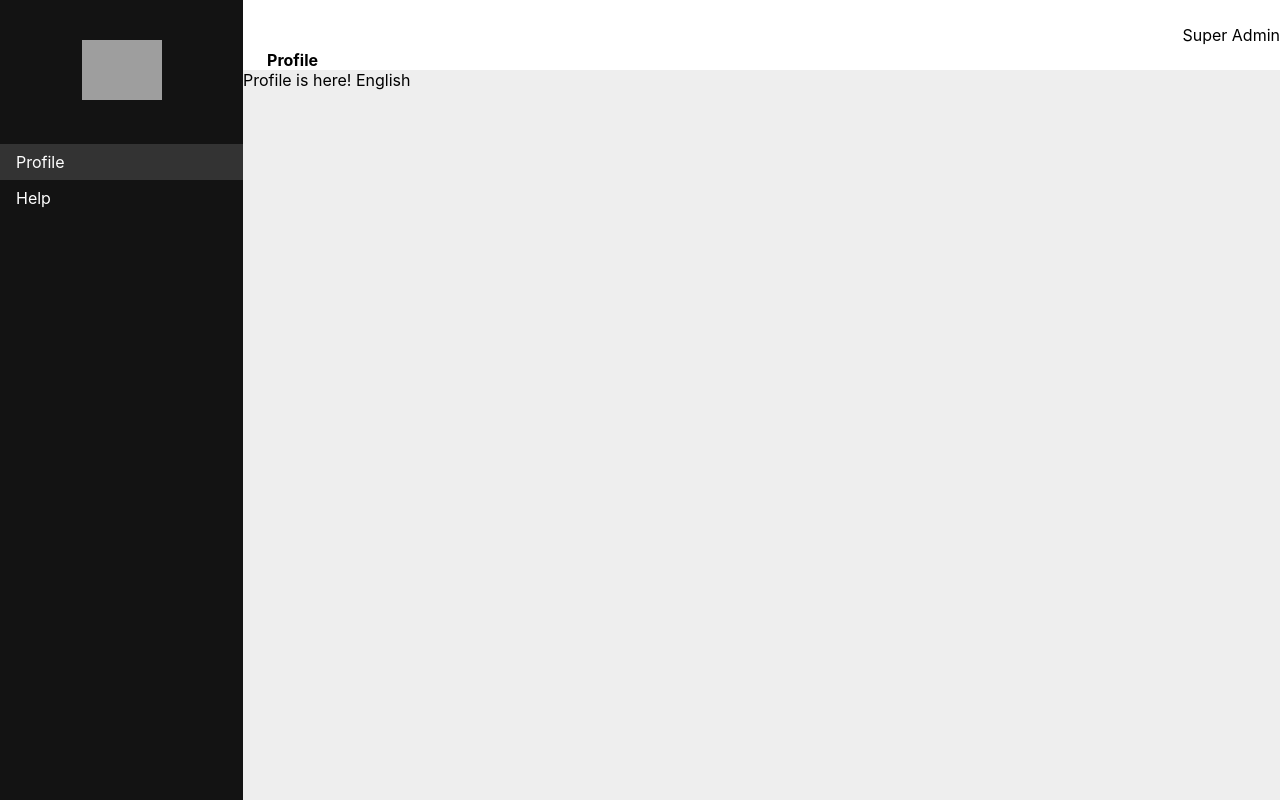
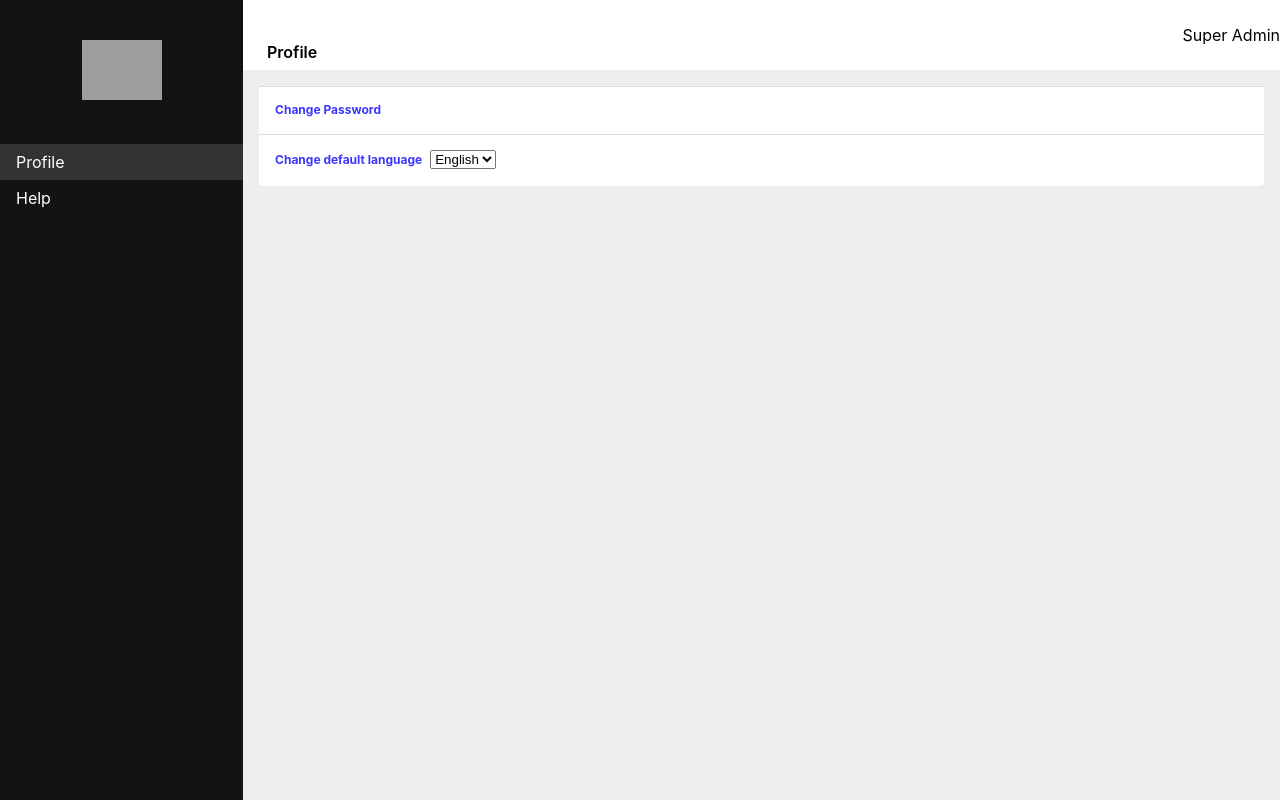
Before and after one commit to kevynsax/idex-code-challenge, a React (Create React App) app: page / in a window 1280 px wide. Built offline with nearby package versions, Linux system fonts and the light colour scheme; grey boxes are pictures that could not be loaded.

Commit message:
Create change language on profile

```diff
--- a/src/actions/index.js
+++ b/src/actions/index.js
@@ -1,6 +1,6 @@
 import {CHANGE_LANGUAGE} from "../constants";
 
-export const changeLanguage = (language) => dispatch => ({
+export const changeLanguage = (language) => ({
     type: CHANGE_LANGUAGE,
     language
 });
--- a/src/components/profile/index.js
+++ b/src/components/profile/index.js
@@ -6,11 +6,35 @@ import {AppBar} from "../utils/appbar";
 import './profile.scss';
 
 class Profile extends Component{
-    render = () => (
-        <div className="profile">
-            <AppBar title="Profile" />
-            <div>Profile is here! {this.props.language}</div>
-        </div>
+    chooseLanguage = (event) => {
+        console.log(event.target.value);
+        this.props.changeLanguage(event.target.value);
+    };
+
+    render = () => {
+        const languageOptions = ["English", "French"];
+        return (
+            <div className="profile">
+                <AppBar title="Profile"/>
+                <div className="container">
+                    <div className="section">
+                        <span onClick={() => alert("change password")} className="label action">Change Password</span>
+                    </div>
+                    <div className="section">
+                        <span className="label">
+                            Change default language
+                            <select onChange={this.chooseLanguage}>
+                                {languageOptions.map(this.renderOptions)}
+                            </select>
+                        </span>
+                    </div>
+                </div>
+            </div>
+        );
+    };
+
+    renderOptions = (option, index) => (
+        <option key={index} value={option}>{option}</option>
     )
 }
 
--- a/src/components/profile/profile.scss
+++ b/src/components/profile/profile.scss
@@ -2,4 +2,30 @@
     width: 100%;
 
     text-align: left;
+
+    .container{
+        margin:16px;
+        background-color: white;
+        //padding: 16px 0;
+        border-radius: 4px;
+
+        .section{
+            padding: 15px 16px 17px;
+            border-top: 1px solid #ddd;
+            font-size: 12px;
+
+            .label{
+                color: #3c36ff;
+                font-weight: bold;
+            }
+
+            .action{
+                cursor: pointer;
+            }
+
+            select{
+                margin-left: 8px;
+            }
+        }
+    }
 }
--- a/src/components/utils/appbar/appbar.scss
+++ b/src/components/utils/appbar/appbar.scss
@@ -6,8 +6,8 @@
 
     justify-content: space-between;
     .title{
-        padding-left: 24px;
-        font-weight: bold;
+        padding: 8px 24px;
+        font-weight: 600;
         align-self: flex-end;
     }
 
```
